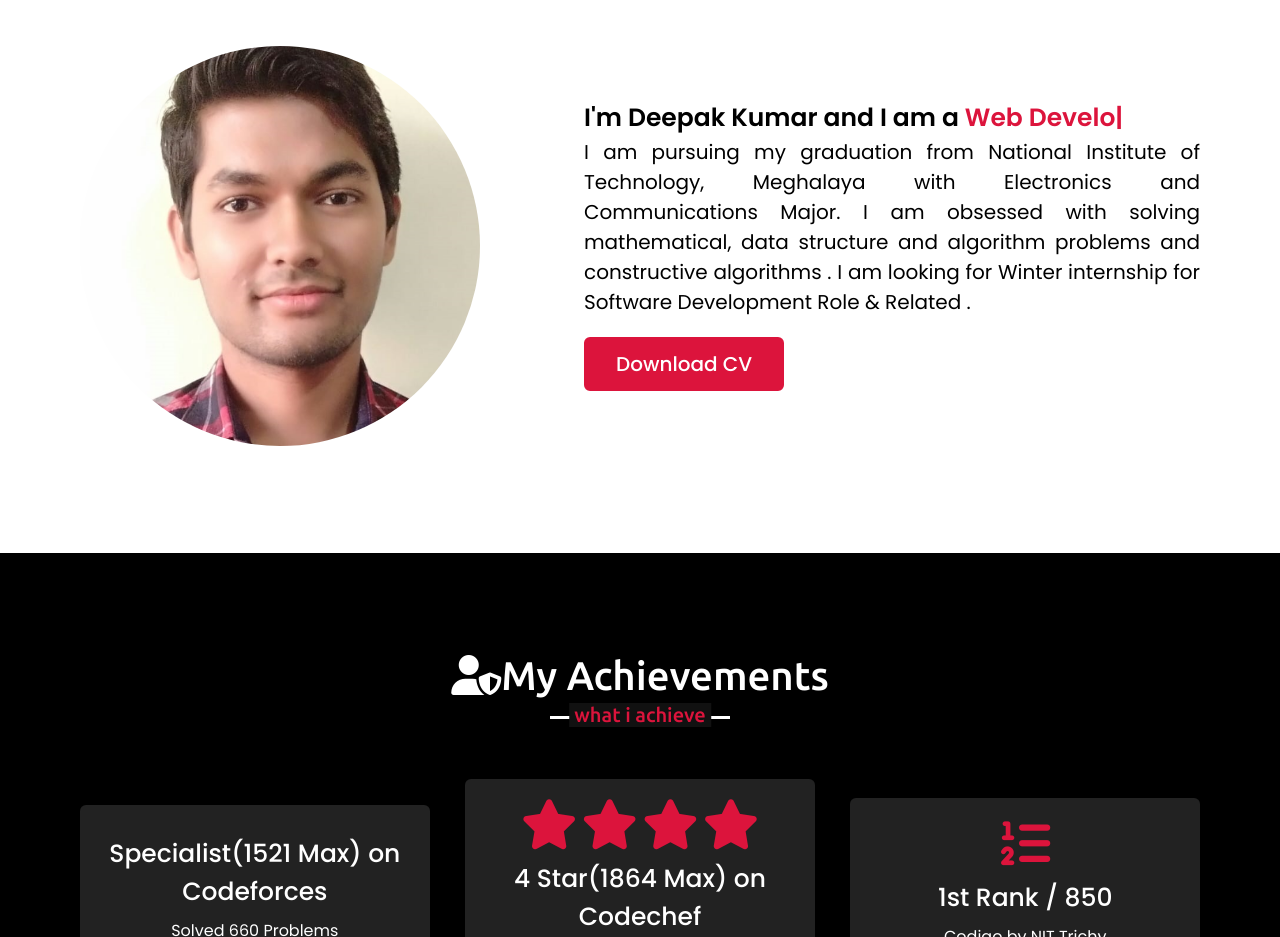
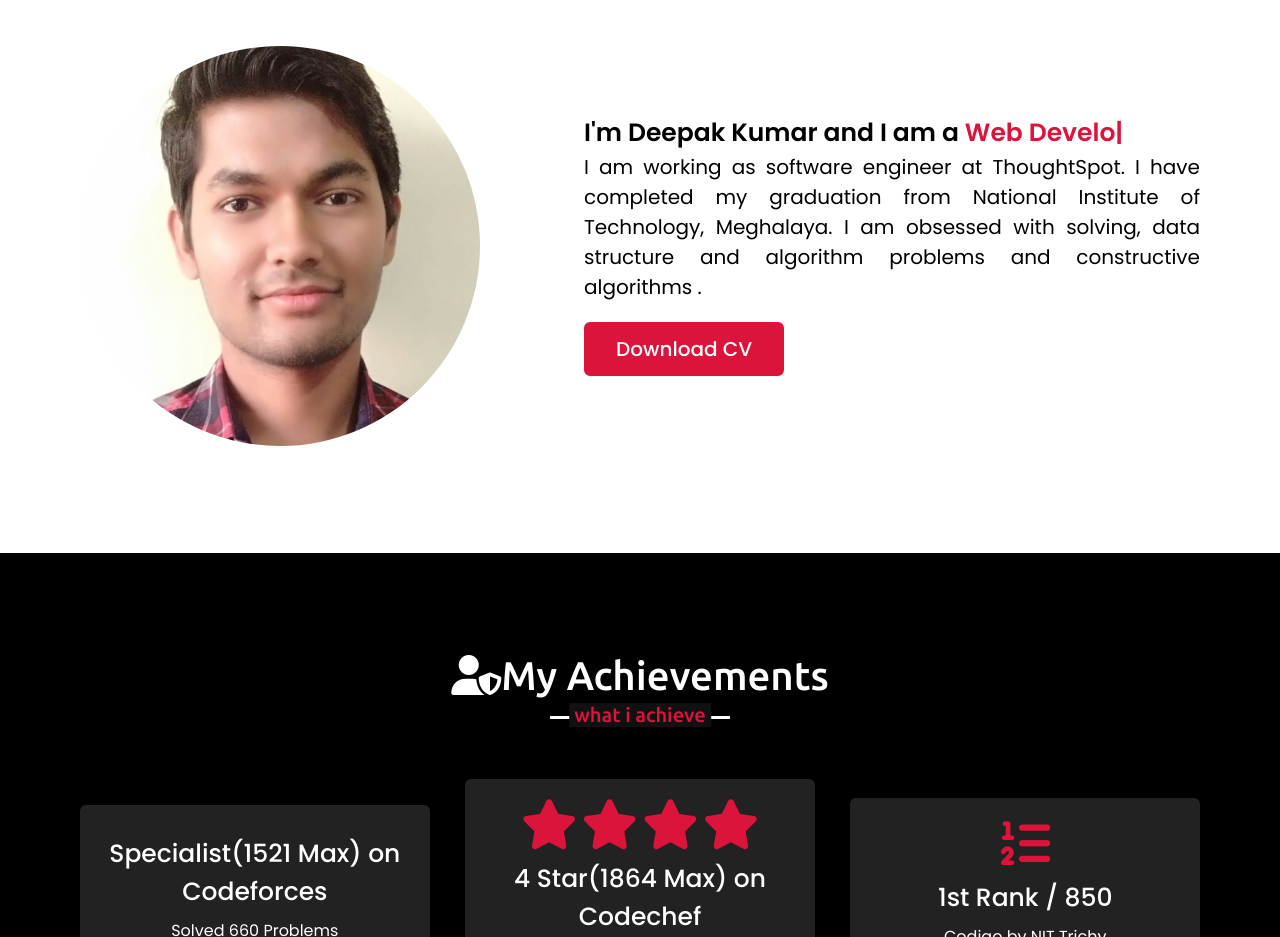
Before and after one commit to deepakkumar6/myportfolio, a plain HTML site: page index.html in a window 1280 px wide. Shown: the part 980-1917 px from the top of the page. Drawn offline with nearby package versions, Linux system fonts and the light colour scheme.

Commit message:
Updated the description

```diff
--- a/index.html
+++ b/index.html
@@ -58,11 +58,9 @@
                     <div class="text">
                         I'm Deepak Kumar and I am a <span class="typing-2"></span>
                     <p>
-                        I am pursuing  my graduation from National Institute of Technology,
-                         Meghalaya with Electronics and Communications Major. I am obsessed with solving mathematical,
+                        I am working as software engineer at ThoughtSpot. I have completed my graduation from National Institute of Technology,
+                         Meghalaya. I am obsessed with solving,
                         data structure and algorithm problems and constructive algorithms .
-                        I am looking for Winter internship for Software Development Role & Related .
-
                     </p>
                     <a href="https://drive.google.com/file/d/1vqsUc2Us6xhTKCOpLposI8_oNUTwWsju/view?usp=sharing">Download CV</a>
                     </div>
```
